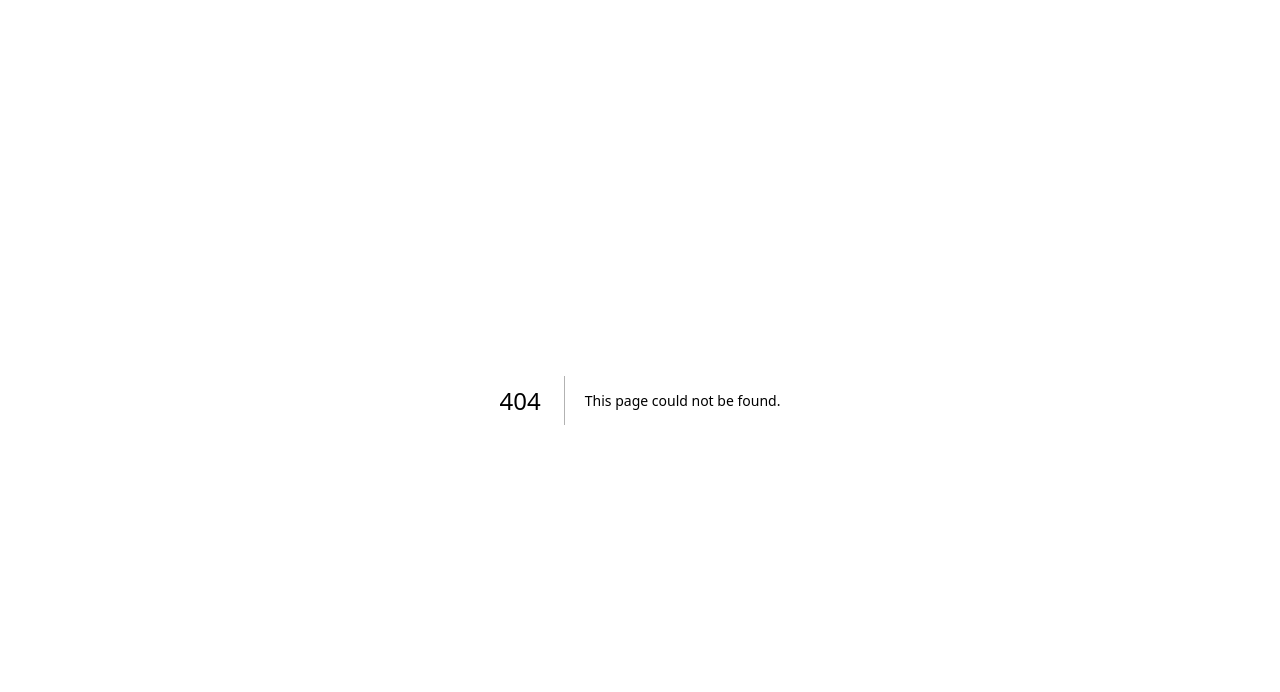
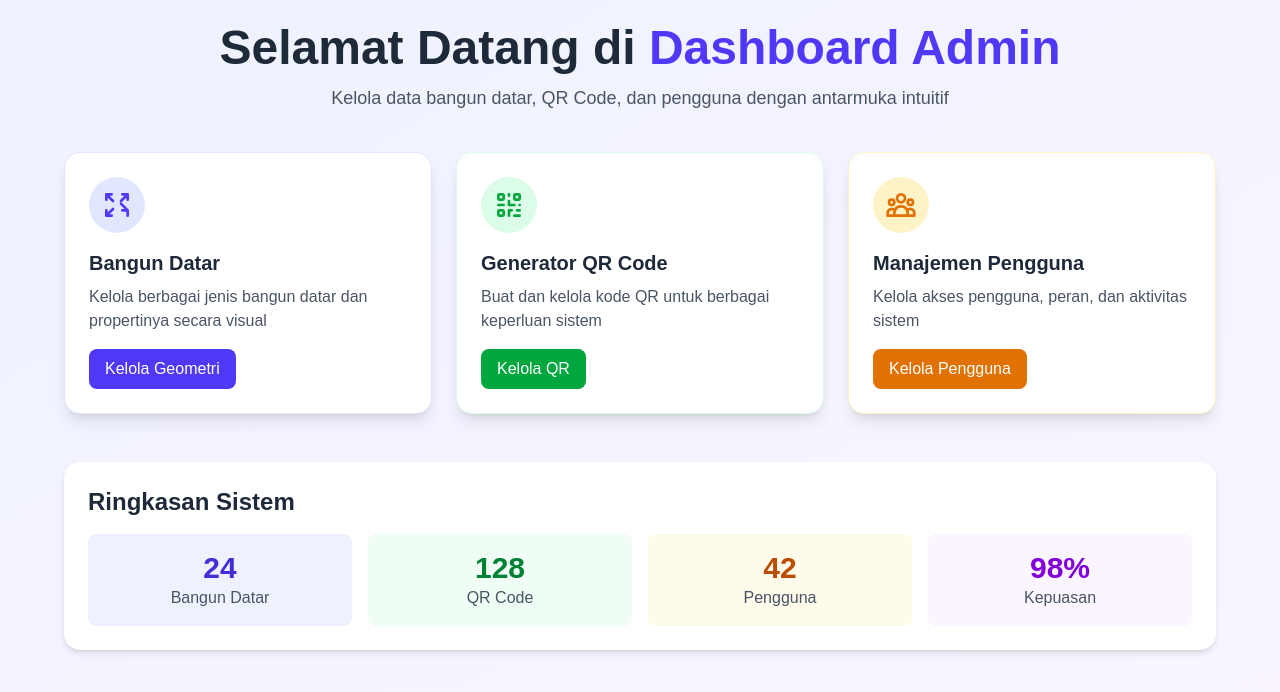
Before and after one commit to HafizdFerzano/TA-PBS-KING, a Next.js app in the folder cms/: page /admin/dashboard in a window 1280 px wide. Before the commit this address had no page. Shown: the top 692 px of the page. Built offline with nearby package versions, Linux system fonts and the light colour scheme.

Commit message:
ryandika: add dashboard

```diff
--- /dev/null
+++ b/cms/app/admin/dashboard/page.tsx
@@ -0,0 +1,99 @@
+export function Page() {
+  return (
+    <div className="min-h-screen bg-gradient-to-br from-indigo-50 to-purple-50 p-6">
+      <div className="max-w-6xl mx-auto">
+        {/* Header */}
+        <header className="mb-10 text-center">
+          <h1 className="text-4xl md:text-5xl font-bold text-gray-800 mb-3">
+            Selamat Datang di <span className="text-indigo-600">Dashboard Admin</span>
+          </h1>
+          <p className="text-lg text-gray-600 max-w-2xl mx-auto">
+            Kelola data bangun datar, QR Code, dan pengguna dengan antarmuka intuitif
+          </p>
+        </header>
+
+        {/* Feature Cards */}
+        <div className="grid grid-cols-1 md:grid-cols-2 lg:grid-cols-3 gap-6">
+          {/* Bangun Datar Card */}
+          <div className="bg-white rounded-2xl shadow-lg overflow-hidden transition-all duration-300 hover:shadow-xl hover:-translate-y-1 border border-indigo-100">
+            <div className="p-6">
+              <div className="w-14 h-14 rounded-full bg-indigo-100 flex items-center justify-center mb-4">
+                <svg xmlns="http://www.w3.org/2000/svg" className="h-8 w-8 text-indigo-600" fill="none" viewBox="0 0 24 24" stroke="currentColor">
+                  <path strokeLinecap="round" strokeLinejoin="round" strokeWidth={2} d="M4 8V4m0 0h4M4 4l5 5m11-1V4m0 0h-4m4 0l-5 5M4 16v4m0 0h4m-4 0l5-5m11 5v-4m0 0h-4m4 0l-5-5" />
+                </svg>
+              </div>
+              <h3 className="text-xl font-bold text-gray-800 mb-2">Bangun Datar</h3>
+              <p className="text-gray-600 mb-4">
+                Kelola berbagai jenis bangun datar dan propertinya secara visual
+              </p>
+              <button className="px-4 py-2 bg-indigo-600 text-white rounded-lg hover:bg-indigo-700 transition-colors font-medium">
+                Kelola Geometri
+              </button>
+            </div>
+          </div>
+
+          {/* QR Code Card */}
+          <div className="bg-white rounded-2xl shadow-lg overflow-hidden transition-all duration-300 hover:shadow-xl hover:-translate-y-1 border border-green-100">
+            <div className="p-6">
+              <div className="w-14 h-14 rounded-full bg-green-100 flex items-center justify-center mb-4">
+                <svg xmlns="http://www.w3.org/2000/svg" className="h-8 w-8 text-green-600" fill="none" viewBox="0 0 24 24" stroke="currentColor">
+                  <path strokeLinecap="round" strokeLinejoin="round" strokeWidth={2} d="M12 4v1m6 11h2m-6 0h-2v4m0-11v3m0 0h.01M12 12h4.01M16 20h4M4 12h4m12 0h.01M5 8h2a1 1 0 001-1V5a1 1 0 00-1-1H5a1 1 0 00-1 1v2a1 1 0 001 1zm12 0h2a1 1 0 001-1V5a1 1 0 00-1-1h-2a1 1 0 00-1 1v2a1 1 0 001 1zM5 20h2a1 1 0 001-1v-2a1 1 0 00-1-1H5a1 1 0 00-1 1v2a1 1 0 001 1z" />
+                </svg>
+              </div>
+              <h3 className="text-xl font-bold text-gray-800 mb-2">Generator QR Code</h3>
+              <p className="text-gray-600 mb-4">
+                Buat dan kelola kode QR untuk berbagai keperluan sistem
+              </p>
+              <button className="px-4 py-2 bg-green-600 text-white rounded-lg hover:bg-green-700 transition-colors font-medium">
+                Kelola QR
+              </button>
+            </div>
+          </div>
+
+          {/* Pengguna Card */}
+          <div className="bg-white rounded-2xl shadow-lg overflow-hidden transition-all duration-300 hover:shadow-xl hover:-translate-y-1 border border-amber-100">
+            <div className="p-6">
+              <div className="w-14 h-14 rounded-full bg-amber-100 flex items-center justify-center mb-4">
+                <svg xmlns="http://www.w3.org/2000/svg" className="h-8 w-8 text-amber-600" fill="none" viewBox="0 0 24 24" stroke="currentColor">
+                  <path strokeLinecap="round" strokeLinejoin="round" strokeWidth={2} d="M17 20h5v-2a3 3 0 00-5.356-1.857M17 20H7m10 0v-2c0-.656-.126-1.283-.356-1.857M7 20H2v-2a3 3 0 015.356-1.857M7 20v-2c0-.656.126-1.283.356-1.857m0 0a5.002 5.002 0 019.288 0M15 7a3 3 0 11-6 0 3 3 0 016 0zm6 3a2 2 0 11-4 0 2 2 0 014 0zM7 10a2 2 0 11-4 0 2 2 0 014 0z" />
+                </svg>
+              </div>
+              <h3 className="text-xl font-bold text-gray-800 mb-2">Manajemen Pengguna</h3>
+              <p className="text-gray-600 mb-4">
+                Kelola akses pengguna, peran, dan aktivitas sistem
+              </p>
+              <button className="px-4 py-2 bg-amber-600 text-white rounded-lg hover:bg-amber-700 transition-colors font-medium">
+                Kelola Pengguna
+              </button>
+            </div>
+          </div>
+        </div>
+
+        {/* Stats Overview */}
+        <div className="mt-12 bg-white rounded-2xl p-6 shadow-md">
+          <h2 className="text-2xl font-bold text-gray-800 mb-4">Ringkasan Sistem</h2>
+          <div className="grid grid-cols-2 md:grid-cols-4 gap-4">
+            <div className="bg-indigo-50 p-4 rounded-lg text-center">
+              <p className="text-3xl font-bold text-indigo-700">24</p>
+              <p className="text-gray-600">Bangun Datar</p>
+            </div>
+            <div className="bg-green-50 p-4 rounded-lg text-center">
+              <p className="text-3xl font-bold text-green-700">128</p>
+              <p className="text-gray-600">QR Code</p>
+            </div>
+            <div className="bg-amber-50 p-4 rounded-lg text-center">
+              <p className="text-3xl font-bold text-amber-700">42</p>
+              <p className="text-gray-600">Pengguna</p>
+            </div>
+            <div className="bg-purple-50 p-4 rounded-lg text-center">
+              <p className="text-3xl font-bold text-purple-700">98%</p>
+              <p className="text-gray-600">Kepuasan</p>
+            </div>
+          </div>
+        </div>
+      </div>
+    </div>
+  );
+}
+
+export default Page;
```
